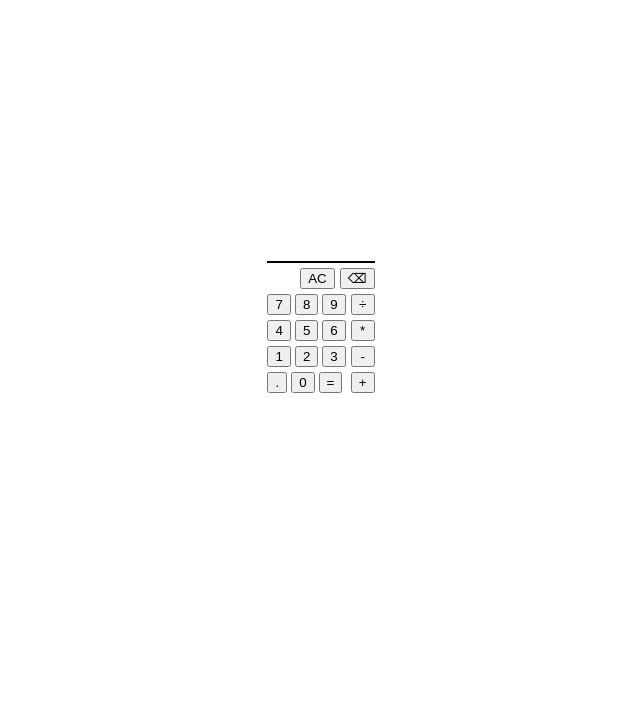
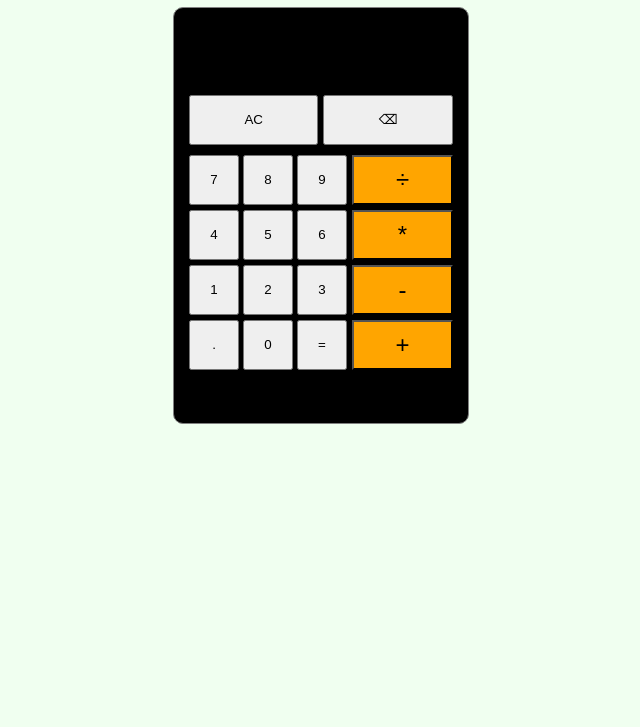
Before and after one commit to LBS23/calculator, a plain HTML site: page index.html in a window 1280 px wide. Shown: the part 81-808 px from the top of the page, without its empty margins (319-959 px from the left). Drawn offline with Linux system fonts and the light colour scheme.

Commit message:
Add basic calculator styling

```diff
--- a/assets/css/styles.css
+++ b/assets/css/styles.css
@@ -1,13 +1,24 @@
-html,body {
-    height: 100%;
+html {
     display: flex;
     justify-content: center;
+}
+body {
+    height: 100%;
+    width: 100%;
+    flex-grow: 1;
+    background-color: honeydew;
 }
 #calculator-body {
     display: flex;
     flex-direction: column;
-    gap: 5px;
-    align-self: center;
+    gap: 10px;
+    margin: auto;
+    height: 385px;
+    width: 264px;
+    border: 1px solid grey;
+    border-radius: 10px;
+    padding: 15px;
+    background-color: #000000;
 }
 .first-col, #number-grid, #operators-grid {
     display: flex;
@@ -15,21 +26,48 @@ html,body {
     flex-wrap: wrap;
     gap: 5px;
 }
-.second-col {
-    display: flex;
-    align-items: flex-end;
-}
 #calculator-display {
     border: 1px solid black;
     display: flex;
     justify-content: flex-end;
+    min-height: 60px;
+    font-size: 1.5rem;
+    font-weight: 200;
+    background-color: #000000;
+    color: #FFFFFF;
+    /* white-space: normal;
+    flex-wrap: wrap;
+    overflow-wrap: break-word; */
+    /* CAN'T GET IT TO WRAP THE NUMBERS!!! */
 }
 #calculator-buttons {
     display: flex;
     gap: 5px;
+
 }
 .first-row {
     display: flex;
-    justify-content: flex-end;
     gap: 5px;
 }
+button {
+    min-width: 50px;
+    min-height: 50px;
+}
+
+button#all-clear, button#last-number {
+    flex-grow: 1;
+}
+#calculator-buttons {
+    flex-grow: 1;
+}
+.second-col {
+    flex-grow: 1;
+
+}
+button.operator {
+    font-size: 1.5rem;
+    background-color: #FFA500;
+}
+h1 {
+    text-align: center;
+}
--- a/index.html
+++ b/index.html
@@ -3,10 +3,11 @@
 <head>
     <meta charset="UTF-8">
     <meta name="viewport" content="width=device-width, initial-scale=1.0">
-    <title>Calculator</title>
+    <title>TOP-Calculator</title>
     <link href="assets/css/styles.css" rel="stylesheet">
 </head>
 <body>
+    <h1>Calculator</h1>
     <div id="calculator-body">
             <div id="calculator-display">
             </div>
```
